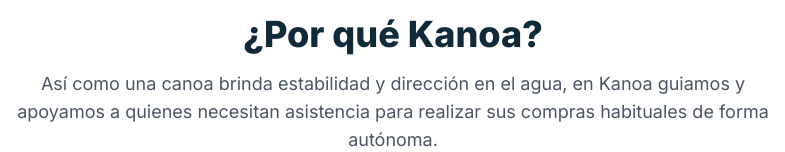
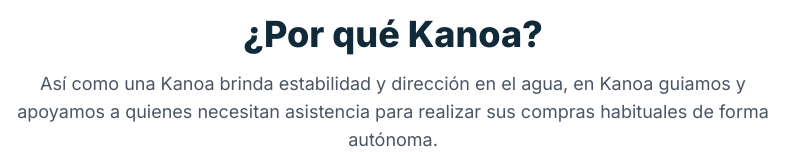
Before and after one commit to fgonzalez-isipbc/kanoa.github.io, a plain HTML site: page index.html in a window 1280 px wide. Shown: the part 800-952 px from the top of the page, 247-1032 px from the left. Drawn offline with nearby package versions, Linux system fonts and the light colour scheme.

Commit message:
Update index.html

```diff
--- a/index.html
+++ b/index.html
@@ -123,7 +123,7 @@
                 <div class="text-center max-w-3xl mx-auto mb-12">
                     <h2 class="text-3xl font-extrabold text-kanoa-navy sm:text-4xl">¿Por qué Kanoa?</h2>
                     <p class="mt-4 text-lg text-gray-600">
-                        Así como una canoa brinda estabilidad y dirección en el agua, en Kanoa guiamos y apoyamos a quienes necesitan asistencia para realizar sus compras habituales de forma autónoma.
+                        Así como una Kanoa brinda estabilidad y dirección en el agua, en Kanoa guiamos y apoyamos a quienes necesitan asistencia para realizar sus compras habituales de forma autónoma.
                     </p>
                 </div>
 
```
